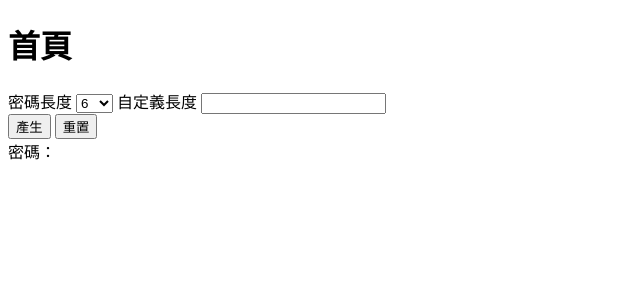
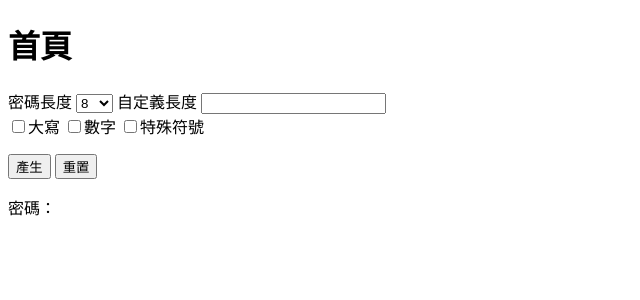
Before and after one commit to christyfeifei/password_generator, a Django app: template password/main/templates/index.html in a window 1280 px wide. Shown: the top 300 px of the page, without its empty margins (0-640 px from the left). Run offline with Django 3.2, Linux system fonts and the light colour scheme; the template is opened without the code that fills it, so the values that code supplies are empty.

Commit message:
完成功能&邏輯測試

```diff
--- a/password/main/templates/index.html
+++ b/password/main/templates/index.html
@@ -10,17 +10,22 @@
     <h1>首頁</h1>
     <form action="{% url 'password' %}">
         <label for="length">密碼長度</label>
-        <select name="lengh" id="length">
+        <select name="length" id="length">
             <option value="6">6</option>
-            <option value="6">7</option>
-            <option value="6">8</option>
-            <option value="6">9</option>
-            <option value="6">10</option>
+            <option value="7">7</option>
+            <option value="8" selected="selected">8</option>
+            <option value="9">9</option>
+            <option value="10">10</option>
         </select>
         <label for="input-length">自定義長度</label>
         <input type="number" name="input-length" id="input-length"><br>
+        <input type="checkbox" name="uppercase" id="uppercase">大寫
+        <input type="checkbox" name="number" id="number">數字
+        <input type="checkbox" name="special" id="special">特殊符號
+        <p>
         <input type="submit" value="產生" name="generator">
         <input type="reset" value="重置">
+        </p>
     </form>
     密碼：{{password}}
 </body>
--- a/password/main/templates/password.html
+++ b/password/main/templates/password.html
@@ -8,5 +8,6 @@
 </head>
 <body>
     <h1>密碼為：{{password}}</h1>
+    <a href="{% url 'index' %}">首頁</a>
 </body>
 </html>
--- a/password/password/urls.py
+++ b/password/password/urls.py
@@ -20,7 +20,7 @@ from main import views
 
 urlpatterns = [
     path("admin/", admin.site.urls),
-    path("", views.index),
+    path("", views.index,name='index'),
     path("password/", views.password, name='password')
 
 ]
```
Also changed, not shown: password/main/views.py (+21 -3 lines).
